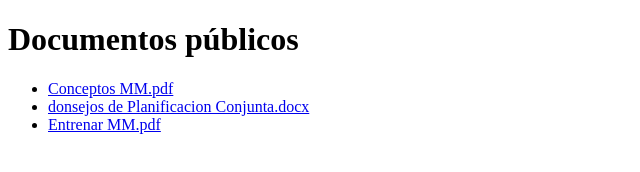
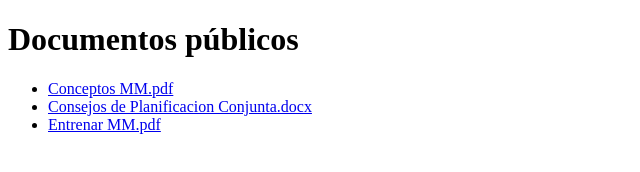
Before and after one commit to Yanmarkos/Documentos, a plain HTML site: page index.html in a window 1280 px wide. Shown: the full height of the page, 0-640 px from the left. Drawn offline with Linux system fonts and the light colour scheme.

Commit message:
Update index.html

```diff
--- a/index.html
+++ b/index.html
@@ -8,7 +8,7 @@
 
   <ul>
     <li><a href="Conceptos%20MM.pdf">Conceptos MM.pdf</a></li>
-    <li><a href="onsejos%20de%20Planificacion%20Conjunta.docx">donsejos de Planificacion Conjunta.docx</a></li>
+    <li><a href="Consejos%20de%20Planificacion%20Conjunta.docx">Consejos de Planificacion Conjunta.docx</a></li>
     <li><a href="Entrenar%20MM.pdf">Entrenar MM.pdf</a></li>
   </ul>
 
```
